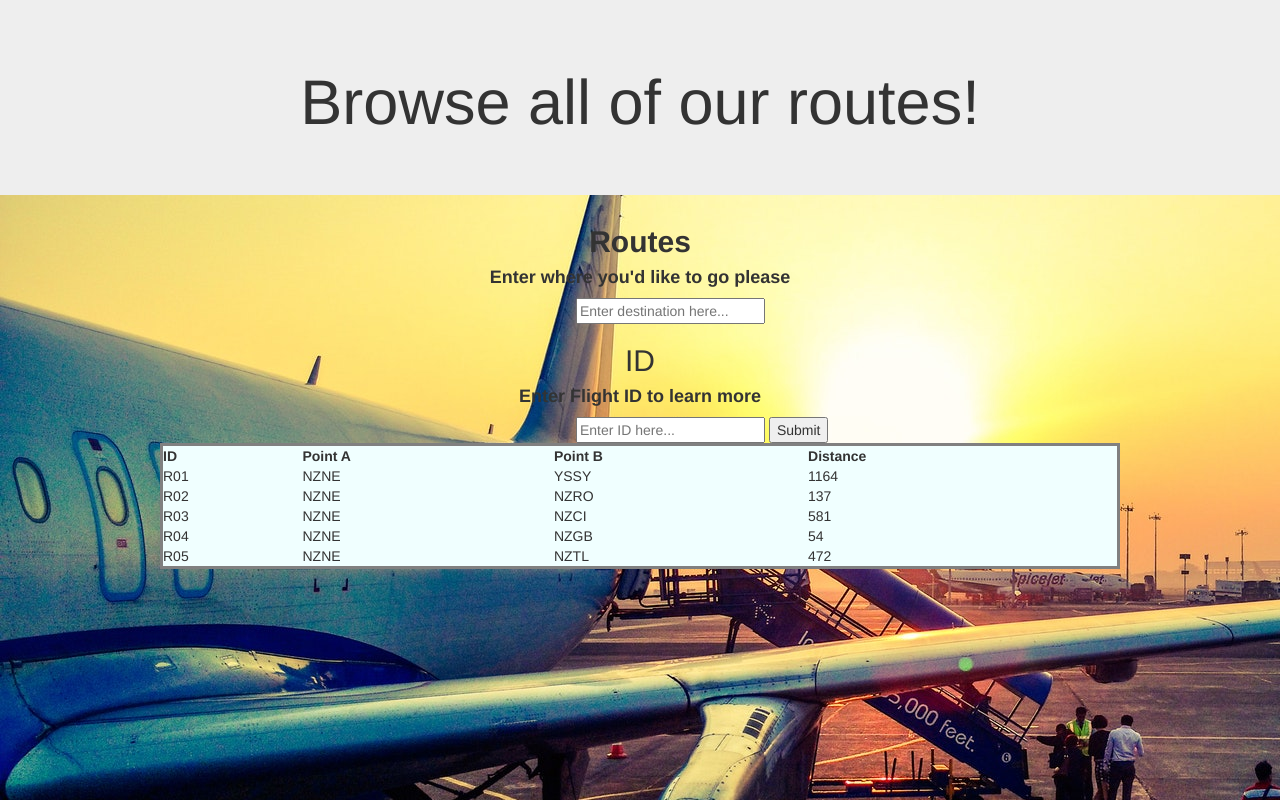
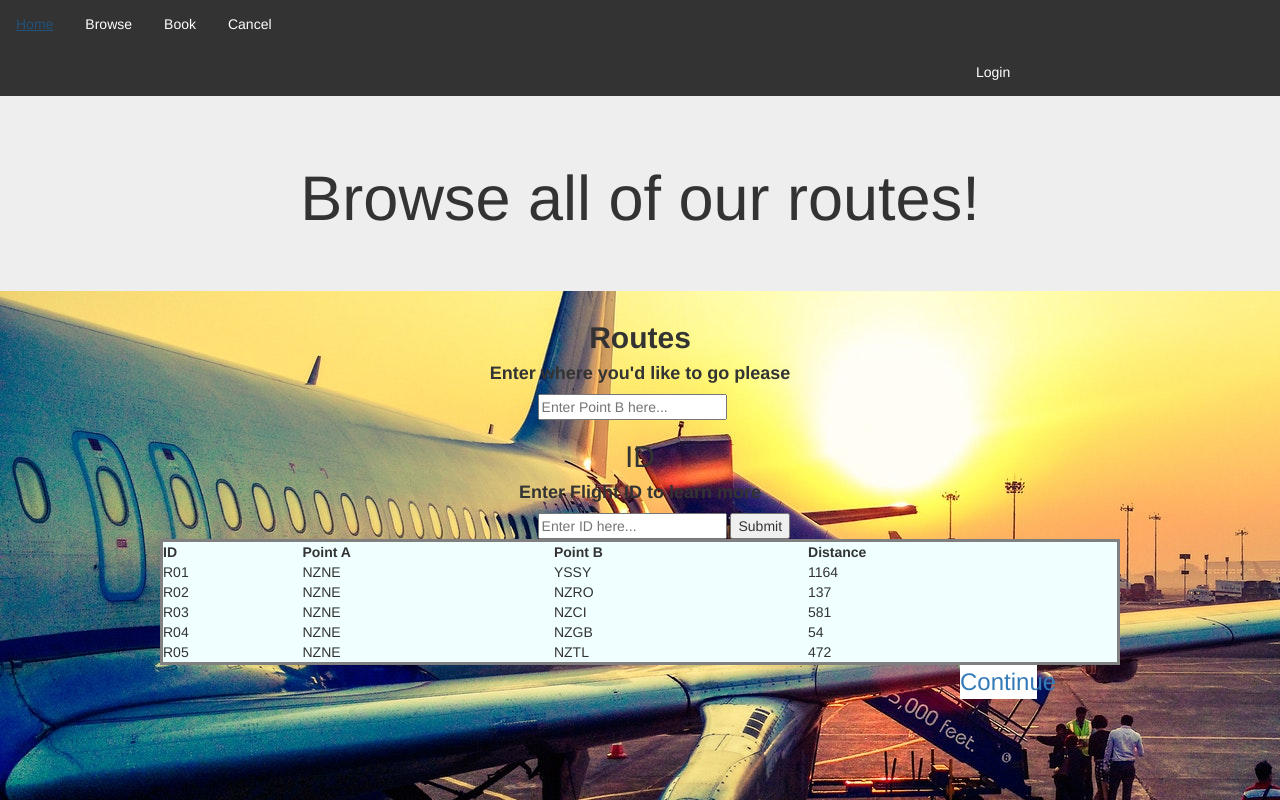
Before and after one commit to SarbjotS/Airplane, a PHP site: page /Browse.php in a window 1280 px wide. Run offline with PHP 8.4, Linux system fonts and the light colour scheme; data comes from the database, SQL or seed files in the repository.

Commit message:
Finished Browse.php
Need to implement user login

```diff
--- a/Browse.php
+++ b/Browse.php
@@ -11,12 +11,12 @@ $TestArray = 0;
 
 $query = "SELECT * FROM routes";
 $temp = $temp1 = mysqli_query($connect, $query);
-
-
 while($tb2 = mysqli_fetch_array($temp1))
 {
     $route = $route."<tr><td>$tb2[0]</td><td>$tb2[1]</td><td>$tb2[2]</td><td>$tb2[3]</td></tr>";
 }
+
+
 $temp -> close();
 
 
@@ -35,19 +35,29 @@ $temp -> close();
 
     <title>Browse!</title>
 </head>
+
 <body id="BrowseImage">
+<ul>
+    <li><a href="index.html">Home</a></li>
+    <li><a href="Browse.php">Browse</a></li>
+    <li><a href="Book.php">Book</a></li>
+    <li><a href="Cancel.php">Cancel</a></li>
+    <li id="LoginButton"><a href="#">Login</a> </li>
+
+</ul>
+
 <div class="jumbotron text-center">
     <h1>Browse all of our routes!</h1>
 </div>
 
 <h2 class="A"><strong>Routes</strong></h2> <!--Can't use div tags, mess up css-->
 <h4 class="A"><strong>Enter where you'd like to go please</strong></h4>
-<input type="text" id="searchRoute"  style="margin-left: 45%"
-        onkeyup="SearchFunction(2)" placeholder="Enter destination here...">
+<input type="text" id="searchRoute"  style="margin-left: 42%"
+        onkeyup="SearchFunction(2)" placeholder="Enter Point B here...">
 
 <h2 class="A">ID</h2>
 <h4 class="A"><strong>Enter Flight ID to learn more</strong></h4>
-<input type="text" id="TakeThis" style="margin-left: 45%"
+<input type="text" id="TakeThis" style="margin-left: 42%"
        placeholder="Enter ID here...">
 <button  type="button" onclick="BrowseInformation()"> Submit </button>
 
@@ -61,13 +71,57 @@ $temp -> close();
 
     </tr>
     <?php
-    print_r($route)
+        echo $route;
     ?>
 
 </table>
+<!-- Flight times taken from  https://flighttime-calculator.com/ -->
+    <div id="R01" class="dropdown-content">
+        <p>Flight ID: R01 </p>
+        <p>Flight will start it's journey in Dairy Flat and arrive at Sydney</p>
+        <p>The flight is approximately 3 hours long and will encompass a journey of 1164km</p>
+        <button type="button" id="CloseButton" onclick=R01.style.opacity="0">Close</button>
+        <p id="wingding">🏘------------✈-----------🏙</p>
 
-<!-- New input button that shows flight details -->
+    </div>
 
+    <div id="R02" class="dropdown-content">
+        <p>Flight ID: R02 </p>
+        <p>Flight will start it's journey in Dairy Flat and arrive at Rotorua</p>
+        <p>The flight is approximately 43 minutes long and will encompass a journey of 137km</p>
+        <button type="button" id="CloseButton" onclick=R02.style.opacity="0">Close</button>
+        <p  id="wingding">🏘------------✈-----------🏘</p>
+
+    </div>
+
+<div id="R03" class="dropdown-content">
+    <p>Flight ID: R03 </p>
+    <p>Flight will start it's journey in Dairy Flat and arrive at Claris Airport</p>
+    <p>The flight is approximately 31 minutes long and will encompass a journey of 581km</p>
+    <button type="button" id="CloseButton" onclick=R03.style.opacity="0">Close</button>
+    <p id="wingding">🏘------------✈-----------🏖</p>
+
+</div>
+
+<div id="R04" class="dropdown-content">
+    <p>Flight ID: R04 </p>
+    <p>Flight will start it's journey in Dairy Flat and arrive at Tuuta Airport</p>
+    <p>The flight is approximately 1 hour 42 minutes long and will encompass a journey of 54km</p>
+    <button type="button" id="CloseButton" onclick=R04.style.opacity="0">Close</button>
+    <p id="wingding">🏘------------✈-----------🏖</p>
+
+</div>
+
+<div id="R05" class="dropdown-content">
+    <p>Flight ID: R05 </p>
+    <p>Flight will start it's journey in Dairy Flat and arrive at Lake Tekapo</p>
+    <p>The flight is approximately 1 hour 42 minutes long and will encompass a journey of 472km</p>
+    <button type="button" id="CloseButton"  onclick=R05.style.opacity="0">Close</button>
+    <p id="wingding">🏘------------✈-----------🏖</p>
+
+</div>
+
+<p id="NextPage"><a href="Book.php"> Continue </a></p>
 
 </body>
 </html>
--- a/BrowseInformation.js
+++ b/BrowseInformation.js
@@ -1,6 +1,24 @@
 function BrowseInformation(){
    let a = document.getElementById("TakeThis").value;
+   if (a == "R01"){ //Really cheap way to do it but can't find way to compare
+                     //php value with input
+      document.getElementById("R01").classList.toggle("show");
+   }
+   if(a == "R02"){
+      document.getElementById("R02").classList.toggle("show");
+   }
+   if(a == "R03"){
+      document.getElementById("R03").classList.toggle("show");
 
+   }
+   if(a == "R04"){
+      document.getElementById("R04").classList.toggle("show");
+
+   }
+   if(a == "R05"){
+      document.getElementById("R05").classList.toggle("show");
+
+   }
     //POP UP MENU THAT SHOWS FLIGHT ID ORIGIN, DESTINATION AND DISTANCE
 
 }
--- a/SearchFunction.js
+++ b/SearchFunction.js
@@ -1,4 +1,4 @@
-function SearchFunction(a, b) {
+function SearchFunction(a) {
     var input, filter, RouteTable, tr, td, txtValue;
     input = document.getElementById("searchRoute");
     filter = input.value.toUpperCase();
--- a/StyleSheet.css
+++ b/StyleSheet.css
@@ -4,6 +4,34 @@ h3{
     font-size: 36px;
 
 }
+#CloseButton{
+    margin-left: 40%;
+    font-size: larger;
+}
+#wingding{
+    margin-left: 20%;
+    font-size: x-large;
+}
+
+.dropdown-content {
+    display: none;
+    position: absolute;
+    background-color: #f9f9f9;
+    min-width: 160px;
+    overflow: auto;
+    box-shadow: 0px 8px 16px 0px rgba(0,0,0,0.2);
+    opacity: 75%;
+    margin-left: 30%;
+}
+
+#NextPage{
+    font-size: x-large;
+    text-decoration: black;
+    margin-left: 75%;
+    margin-right: 19%;
+    background-color: white;
+}
+
 
 #R4{
     margin-left: 15%;
@@ -25,3 +53,25 @@ table{
 #BrowseImage{
     background-image: url("pexels-anugrah-lohiya-723240.jpg");
 }
+
+ul {
+    list-style-type: none;
+    margin: 0;
+    padding: 0;
+    overflow: hidden;
+    background-color: #333;
+}
+li {
+    float: left;
+}
+
+li a, .dropbtn {
+    display: inline-block;
+    color: white;
+    text-align: center;
+    padding: 14px 16px;
+}
+
+#LoginButton{
+    margin-left: 75%;
+}
```
